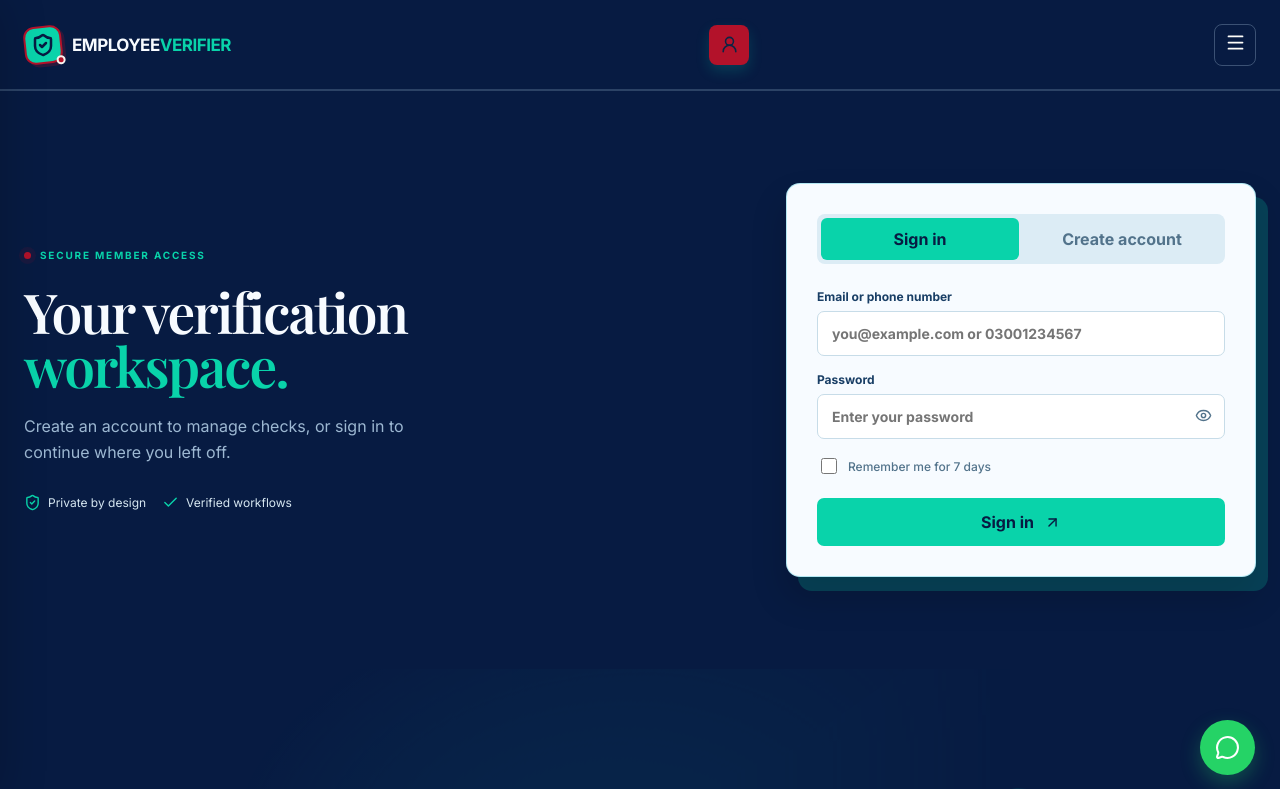
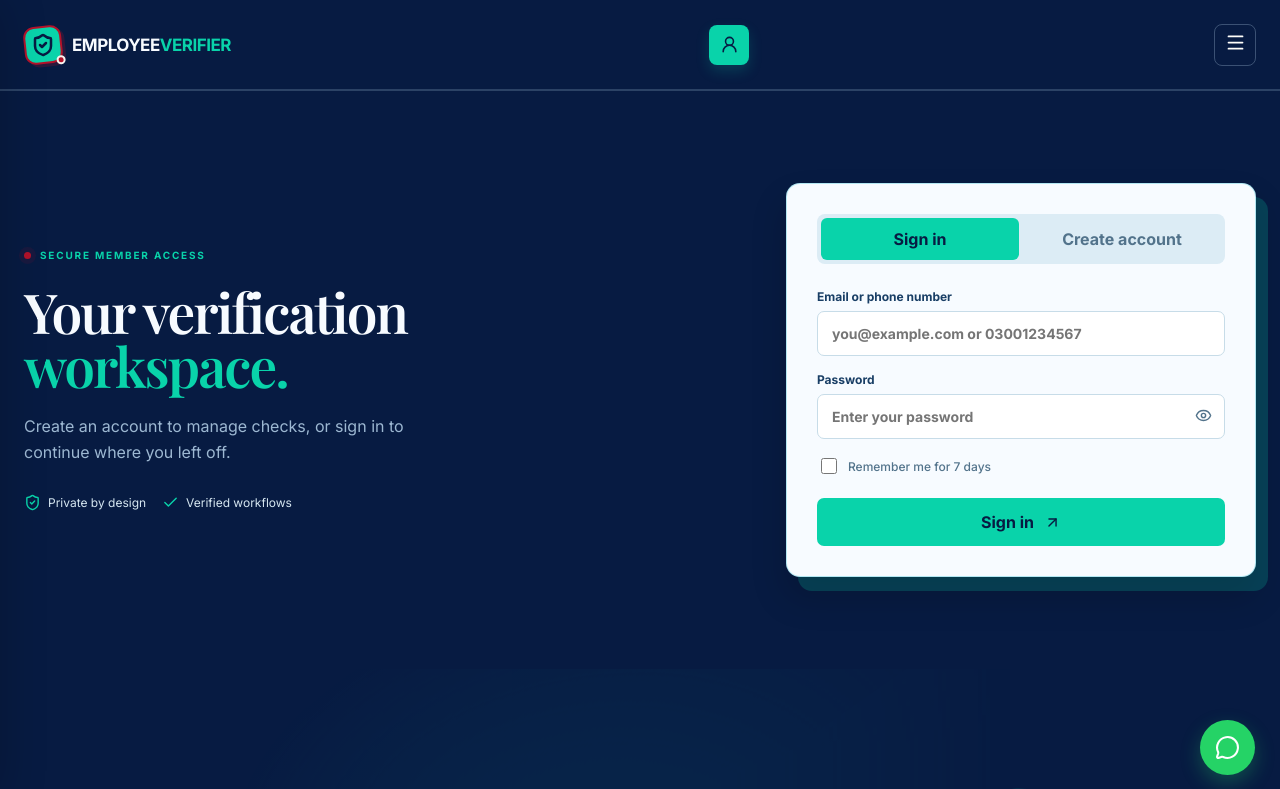
Before and after one commit to mashamshahzad44/Employee-Verifier, a React (Vite) app: page / in a window 1280 px wide. Shown: the top 789 px of the page. Built offline with nearby package versions, Linux system fonts and the light colour scheme.

Commit message:
Add separate create account navigation

```diff
--- a/src/App.css
+++ b/src/App.css
@@ -6,6 +6,7 @@ main { min-height: 100vh; overflow: hidden; color: var(--navy); background: var(
 .nav { height: 90px; display: flex; align-items: center; justify-content: space-between; border-bottom: 1px solid var(--line); position: relative; z-index: 5; }
 .brand { display: inline-flex; align-items: center; gap: 10px; flex-shrink: 0; font: 700 17px 'Inter', sans-serif; letter-spacing: -.5px; }.brand > span:last-child > span { color: var(--red); }.brand-mark { width: 38px; height: 38px; display: grid; place-items: center; color: var(--paper); background: var(--navy); border: 2px solid var(--red); border-radius: 11px; transform: rotate(-6deg); position: relative; box-shadow: 3px 3px 0 rgba(179,18,42,.22); }.brand-mark svg { transform: rotate(6deg); }.brand-mark i { position: absolute; right: -4px; bottom: -4px; width: 9px; height: 9px; background: var(--red); border: 2px solid var(--paper); border-radius: 50%; }
 .account-button { display: grid; place-items: center; width: 40px; height: 40px; margin-left: 14px; color: var(--navy); background: var(--red); border-radius: 8px; box-shadow: 0 6px 14px rgba(9,211,170,.18); transition: transform .2s ease, box-shadow .2s ease; }.account-button:hover { transform: translateY(-2px); box-shadow: 0 9px 18px rgba(9,211,170,.3); }
+.account-button { background: #09d3aa; color: #071b42; }
 .nav-links { display: none; }
 .nav-links a, .text-link { white-space: nowrap; transition: color .2s ease; }.nav-links a:hover, .text-link:hover { color: var(--red); }.nav-cta { display: inline-flex; align-items: center; gap: 8px; color: var(--paper) !important; background: var(--red); padding: 12px 16px; font-weight: 700; }.icon-button { border: 0; background: none; color: var(--white); cursor: pointer; }.menu-button { display: block; width: 42px; height: 42px; border: 1px solid rgba(157,184,210,.35); border-radius: 8px; }
 .hero { min-height: 615px; display: grid; grid-template-columns: 1fr 1fr; align-items: center; position: relative; }.hero::before { content: ''; position: absolute; inset: 0; opacity: .32; pointer-events: none; background-image: repeating-radial-gradient(ellipse at 20% 20%, transparent 0 15px, rgba(11,37,69,.13) 16px 17px, transparent 18px 30px), repeating-linear-gradient(28deg, transparent 0 13px, rgba(11,37,69,.08) 14px 15px, transparent 16px 28px); mask-image: linear-gradient(90deg, #000, transparent 80%); }
--- a/src/App.jsx
+++ b/src/App.jsx
@@ -32,7 +32,7 @@ function App() {
   const [query, setQuery] = useState('')
   const [menuOpen, setMenuOpen] = useState(false)
   const [searched, setSearched] = useState(false)
-  const [authMode, setAuthMode] = useState('signin')
+  const [authMode, setAuthMode] = useState(() => window.location.hash === '#create-account' ? 'create' : 'signin')
   const [showPassword, setShowPassword] = useState(false)
   const [authMessage, setAuthMessage] = useState('')
 
@@ -64,7 +64,7 @@ function App() {
           <a href="#support">Support</a>
           <a className="nav-cta" href="#search">Start a check <ArrowUpRight size={16} /></a>
         </div>
-        <a className="account-button" href="#account" aria-label="Open account sign in"><UserRound size={19} /></a>
+        <a className="account-button" href="#account" aria-label="Open account sign in" onClick={() => { setAuthMode('signin'); setAuthMessage('') }}><UserRound size={19} /></a>
         <button className="icon-button menu-button" type="button" aria-label="Toggle menu" aria-expanded={menuOpen} onClick={() => setMenuOpen(!menuOpen)}>
           {menuOpen ? <X size={21} /> : <Menu size={21} />}
         </button>
@@ -87,7 +87,7 @@ function App() {
       <section className="auth-section shell" id="account">
         <div className="auth-intro"><div className="eyebrow"><span className="pulse"></span> Secure member access</div><h2>Your verification<br /><em>workspace.</em></h2><p>Create an account to manage checks, or sign in to continue where you left off.</p><div className="auth-points"><span><ShieldCheck size={17} /> Private by design</span><span><Check size={17} /> Verified workflows</span></div></div>
         <div className="auth-card">
-          <div className="auth-tabs"><button className={authMode === 'signin' ? 'active' : ''} type="button" onClick={() => { setAuthMode('signin'); setAuthMessage('') }}>Sign in</button><button className={authMode === 'create' ? 'active' : ''} type="button" onClick={() => { setAuthMode('create'); setAuthMessage('') }}>Create account</button></div>
+          <div className="auth-tabs"><button className={authMode === 'signin' ? 'active' : ''} type="button" onClick={() => { setAuthMode('signin'); setAuthMessage(''); window.location.hash = 'account' }}>Sign in</button><button className={authMode === 'create' ? 'active' : ''} type="button" onClick={() => { setAuthMode('create'); setAuthMessage(''); window.location.hash = 'create-account' }}>Create account</button></div>
           <form onSubmit={handleAuthSubmit} noValidate={false}>
             {authMode === 'create' && <label>Full name<input name="fullName" type="text" placeholder="Your full name" required /></label>}
             <label>Email or phone number<input name="identifier" type="text" placeholder="you@example.com or 03001234567" required /></label>
```
